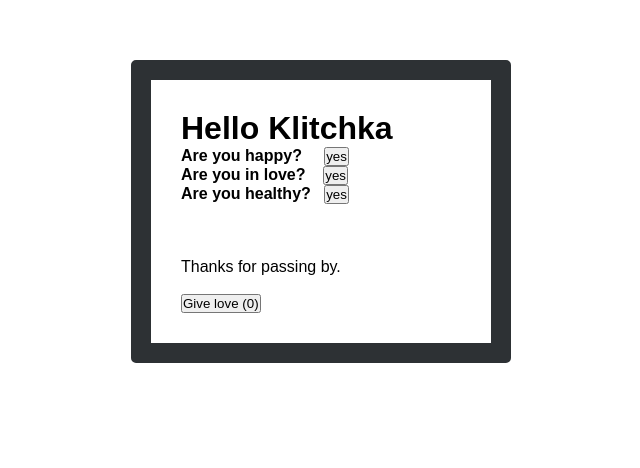
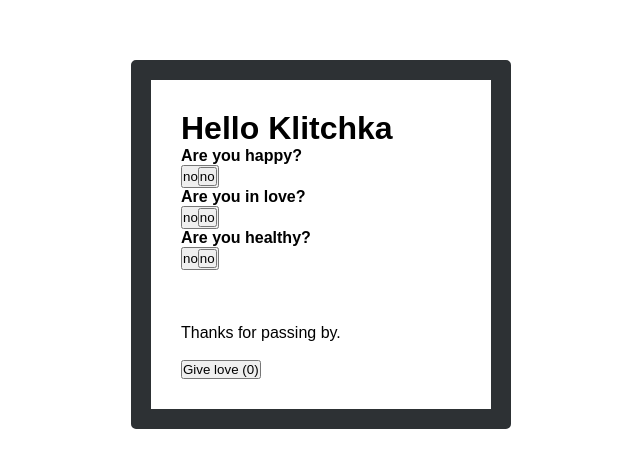
Before and after one commit to klitchka/hello_react, a React (Create React App) app: page / in a window 1280 px wide. Shown: the part 240-708 px from the top of the page, without its empty margins (319-959 px from the left). Built offline with nearby package versions, Linux system fonts and the light colour scheme; no server answers; the database is empty; the HTML template or start-up script is replaced by a standard one.

Commit message:
conexión firebase

```diff
--- a/src/components/Button.js
+++ b/src/components/Button.js
@@ -25,7 +25,7 @@ function LikeButton() {
 
   useEffect(() => {
     // Leer el recuento de me gusta de Firestore y actualizar el estado
-    const docRef = doc(db, 'status', 'rSKQNfaGMjl9CnJ47cQ6');
+    const docRef = doc(db, 'status', 'HFFGO7hXrPAo7jMjgGHP');
     getDoc(docRef).then((doc) => {
       if (doc.exists()) {
         setLikeCount(doc.data().likecount);
@@ -39,7 +39,7 @@ function LikeButton() {
     const newLikeCount = likeCount + 1;
     setLikeCount(newLikeCount);
     // Actualizar el número de me gusta en Firestore
-    const docRef = doc(db, 'status', 'rSKQNfaGMjl9CnJ47cQ6');
+    const docRef = doc(db, 'status', 'HFFGO7hXrPAo7jMjgGHP');
     updateDoc(docRef, { likecount: newLikeCount });
   }
 
--- a/src/components/Main.js
+++ b/src/components/Main.js
@@ -1,6 +1,6 @@
 
 import LikeButton from './Button';
-import StatusButton from './StatusButton.js';
+import StatusButton from './StatusButton';
 
 const name = 'Klitchka';
 
@@ -13,15 +13,15 @@ export const MainSquare = ({ title }) => {
       <p>
         <h1 style={mainstyle}>Hello {name}</h1>
         <h1 style={questions}>Are you happy?&nbsp;&nbsp;&nbsp;&nbsp;&nbsp;
-        <StatusButton name="happy"/>
+        <StatusButton id="happy"/>
         </h1>
 
         <h1 style={questions}>Are you in love? &nbsp;&nbsp;&nbsp;
-        <StatusButton name="love" />
+        <StatusButton id="love" />
         </h1>
 
         <h1 style={questions}>Are you healthy? &nbsp;&nbsp;
-        <StatusButton name="healthy"/>
+        <StatusButton id="healthy"/>
         </h1>
 
       </p>
--- a/src/components/StatusButton.js
+++ b/src/components/StatusButton.js
@@ -1,27 +1,52 @@
-import React, { useState } from 'react';
+import React, { useState, useEffect } from 'react';
+import { initializeApp } from 'firebase/app';
+import { getFirestore, doc, setDoc, onSnapshot } from 'firebase/firestore';
 
-const happy = false;
-const love = true;
-const healthy = true;
+const firebaseConfig = {
+  apiKey: "AIzaSyB-SRCyw_fzQm6QzOCcka-pyP9qCwKDJl0",
+  authDomain: "hello-klitchka.firebaseapp.com",
+  projectId: "hello-klitchka",
+  storageBucket: "hello-klitchka.appspot.com",
+  messagingSenderId: "37045171502",
+  appId: "1:37045171502:web:e9cfea68e63a257258b6bf",
+  measurementId: "G-KBSY38VQJ5"
+};
 
 
-function StatusButton(props) {
-  const [isLiked, setIsLiked] = useState(
-    localStorage.getItem(props.name) === happy ? false : true
+  // Initialize Firebase
+  const app = initializeApp(firebaseConfig);
+  const db = getFirestore(app);
+  const statusDocRef = doc(db, 'status/rSKQNfaGMjl9CnJ47cQ6');
 
-  );
+function StatusButton() {
+  const [happy, setHappy] = useState(false);
+  const [healthy, setHealthy] = useState(false);
+  const [love, setLove] = useState(false);
 
-  function handleButtonClick() {
-    const newIsLiked = !isLiked;
-    setIsLiked(newIsLiked);
-    localStorage.setItem(props.name, newIsLiked);
-    console.log(newIsLiked ? 'yes' : 'no');
+  useEffect(() => {
+    const unsubscribe = onSnapshot(statusDocRef, (doc) => {
+      if (doc.exists()) {
+        const data = doc.data();
+        setHappy(data.happy);
+        setHealthy(data.healthy);
+        setLove(data.love);
+      }
+    });
+
+    return unsubscribe;
+  });
+
+  function handleButtonClick(name, value) {
+    setDoc(statusDocRef, { [name]: !value }, { merge: true });
   }
 
   return (
-    <button id="Status" onClick={handleButtonClick}>
-      {isLiked ? 'yes' : 'no'}
-    </button>
+    <div>
+      <button id="happy" onClick={() => handleButtonClick('happy', happy)}>
+        {happy ? 'yes' : 'no'}
+      <button> {healthy ? 'yes' : 'no'} </button>
+      </button>
+    </div>
   );
 }
 
```
Also changed, not shown: 1 other file (tests, documents, lock files or other folders).
